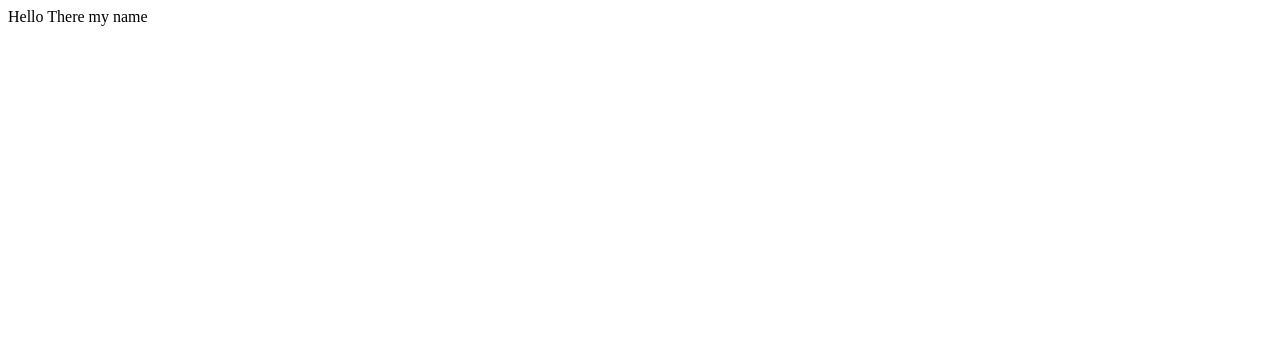
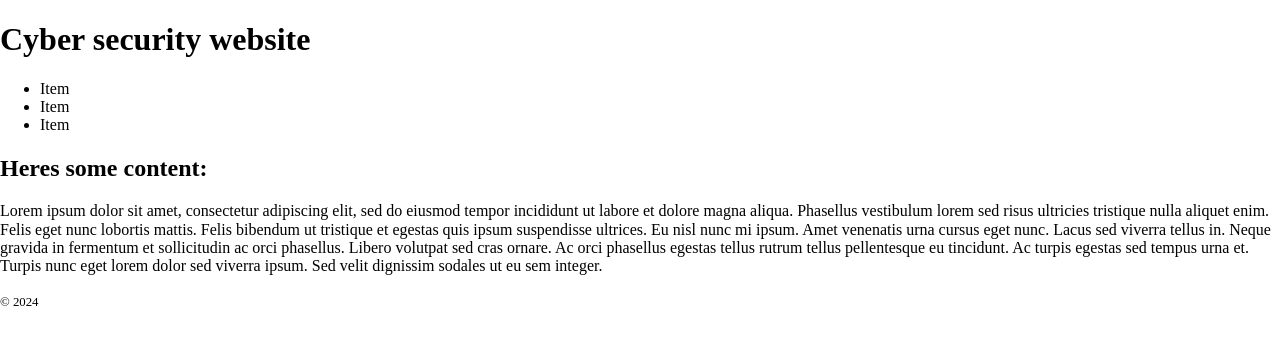
Before and after one commit to radonslip/csGroup, a plain HTML site: page index.html in a window 1280 px wide. Drawn offline with nearby package versions, Linux system fonts and the light colour scheme.

Commit message:
Made general structure for main page, including navigation menu to link to other pages

```diff
--- a/index.html
+++ b/index.html
@@ -1,2 +1,38 @@
-Hello There
-my name
+<!doctype html>
+<html lang="en">
+<head>
+	<meta charset="utf-8">
+	<title>Cyber Security Website</title>
+    <link href="css/normalize.css" rel="stylesheet">
+</head>
+
+<body>
+    <header>
+        <h1>Cyber security website</h1>
+    </header>
+
+    <nav class="menu"> <!--Site navigation between pages-->
+        <ul>
+            <li>Item</li>
+            <li>Item</li>
+            <li>Item</li>
+        </ul>
+    </nav>
+
+    <main>
+        <h2>Heres some content:</h2>
+        <p>
+            Lorem ipsum dolor sit amet, consectetur adipiscing elit, sed do eiusmod tempor incididunt ut labore et
+            dolore magna aliqua. Phasellus vestibulum lorem sed risus ultricies tristique nulla aliquet enim. Felis
+            eget nunc lobortis mattis. Felis bibendum ut tristique et egestas quis ipsum suspendisse ultrices.
+            Eu nisl nunc mi ipsum. Amet venenatis urna cursus eget nunc. Lacus sed viverra tellus in. Neque gravida
+            in fermentum et sollicitudin ac orci phasellus. Libero volutpat sed cras ornare. Ac orci phasellus
+            egestas tellus rutrum tellus pellentesque eu tincidunt. Ac turpis egestas sed tempus urna et. Turpis
+            nunc eget lorem dolor sed viverra ipsum. Sed velit dignissim sodales ut eu sem integer.
+        </p>
+    </main>
+
+    <footer>
+		<small>&copy; 2024</small>
+	</footer>
+</body>
```
